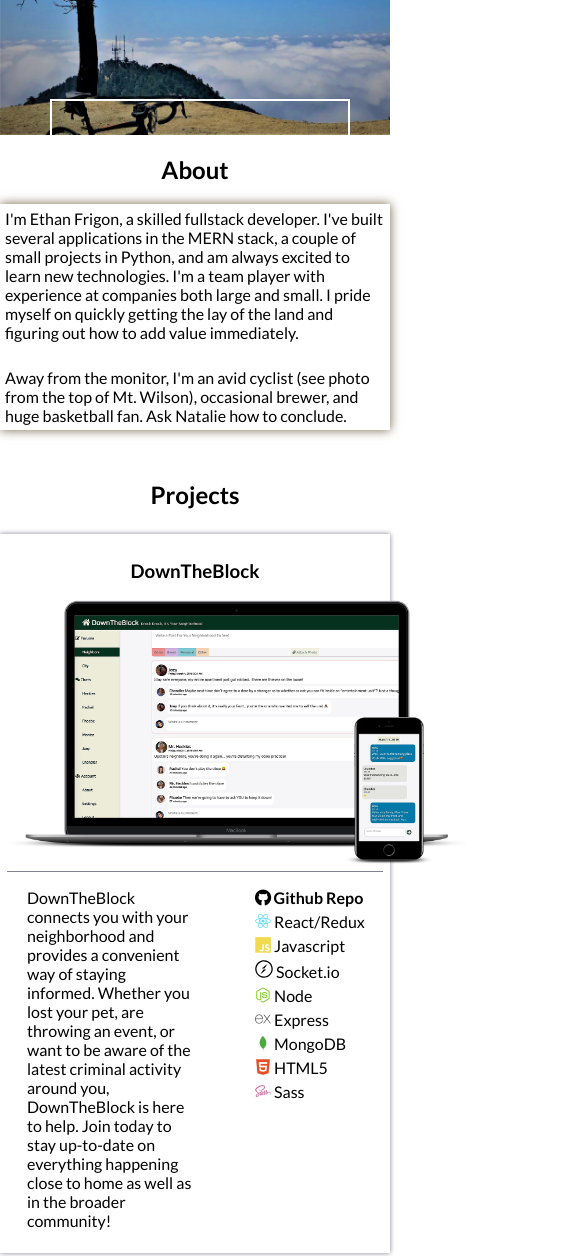
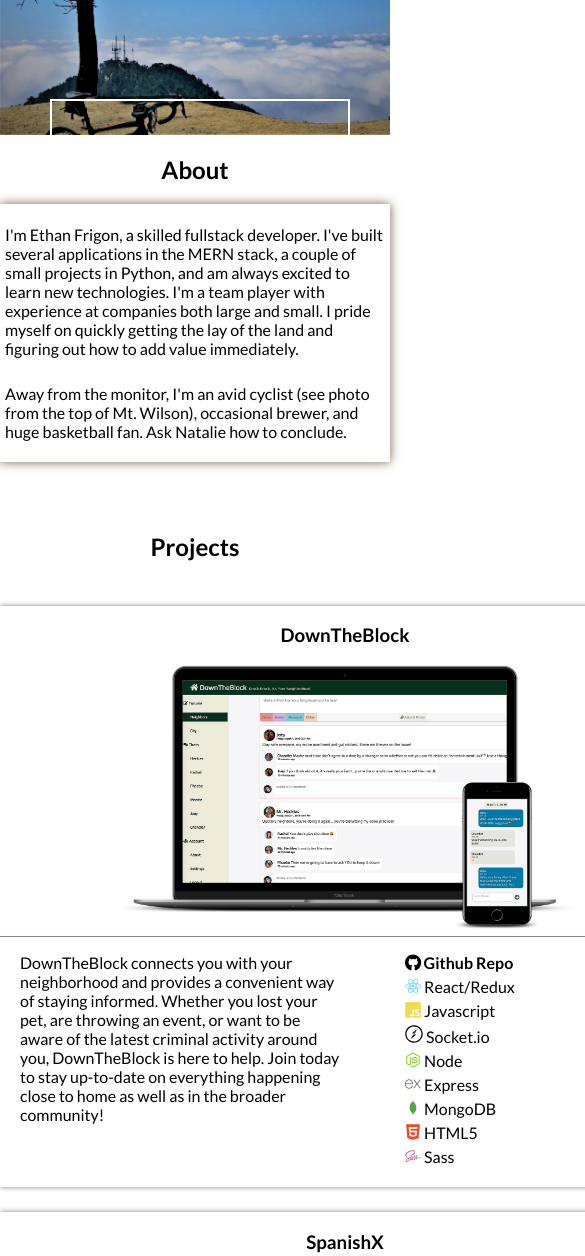
Before and after one commit to ethanfrigon/portfolio, a plain HTML site: page index.html in a window 390 px wide. Shown: the part 60-1316 px from the top of the page, 585 px wide, since content can reach past the window. Drawn offline with nearby package versions, Linux system fonts and the light colour scheme.

Commit message:
testing mobile changes

```diff
--- a/styles/main.css
+++ b/styles/main.css
@@ -58,9 +58,18 @@ h1 {
   font-weight: normal
 }
 
+h2, h3 {
+  text-align: center
+}
+
+.about {
+  display: flex;
+  flex-direction: column
+}
+
 .about-container {
   max-width: 700px;
-  margin: 0 auto;
+  margin: auto;
   box-shadow: 0 0 10px #736448
 }
 
@@ -69,33 +78,29 @@ h1 {
   padding: 5px
 }
 
-/* .about{
-  margin-bottom: 20px
-} */
+.projects {
+  display: flex;
+  flex-direction: column
+}
 
 .project {
-  /* border: 1px black solid; */
   max-width: 700px;
-  margin: 0 auto;
-  box-shadow: 0 0 5px #80828E
+  /* align-items: center;
+  justify-items: center; */
+  margin: auto;
+  /* margin: 0 auto; */
+  box-shadow: 0 0 5px #80828E;
+  margin-top: 25px;
 }
 
 .project:hover, .project:focus {
   box-shadow: 0 0 10px #306DA7;
 }
 
-.project-container{
+/* .project-container{
   padding: 7px;
   margin-top: 25px;
-}
-
-h2, h3 {
-  text-align: center
-}
-
-h2:focus, h2:hover {
-  color: #80828E
-}
+} */
 
 li {
   list-style: none;
@@ -144,11 +149,11 @@ li {
   text-align: center
 }
 
-.description-container a:visited {
+.repo-link a:visited {
   text-decoration: none;
 }
 
-.description-container a:hover {
+.repo-link a:hover, .repo-link a:focus {
   color: #80828E;
 }
 
@@ -186,3 +191,28 @@ li {
 .contact a:visited {
   text-decoration: none
 }
+
+
+/* @media screen and (max-width: 479px) {
+
+  .project {
+    border: 1px black solid;
+    width: 350px;
+    align-items: center;
+    justify-items: center;
+    margin: auto;
+    margin: 0 auto;
+    box-shadow: 0 0 5px #80828E;
+    margin-top: 25px;
+  }
+
+  .mockup img {
+    width: 3000px;
+    margin: 0 auto;
+    display: block;
+    padding-bottom: 7px
+  } */
+
+
+
+  /* } */
```
